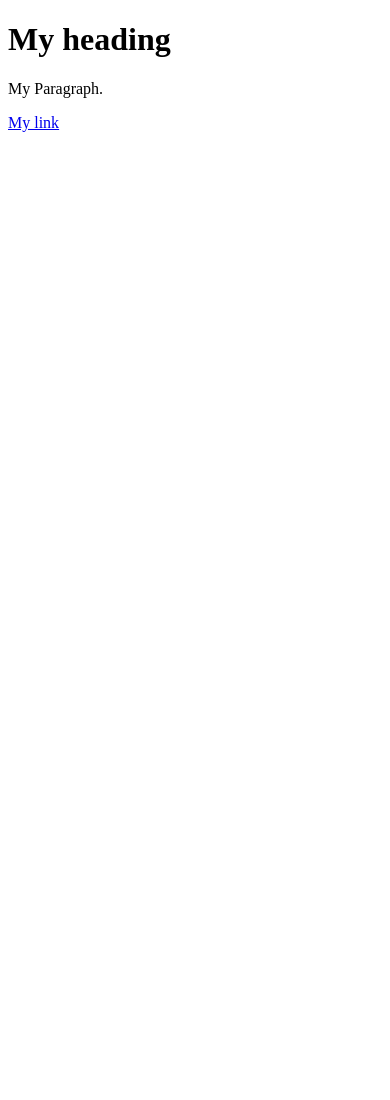
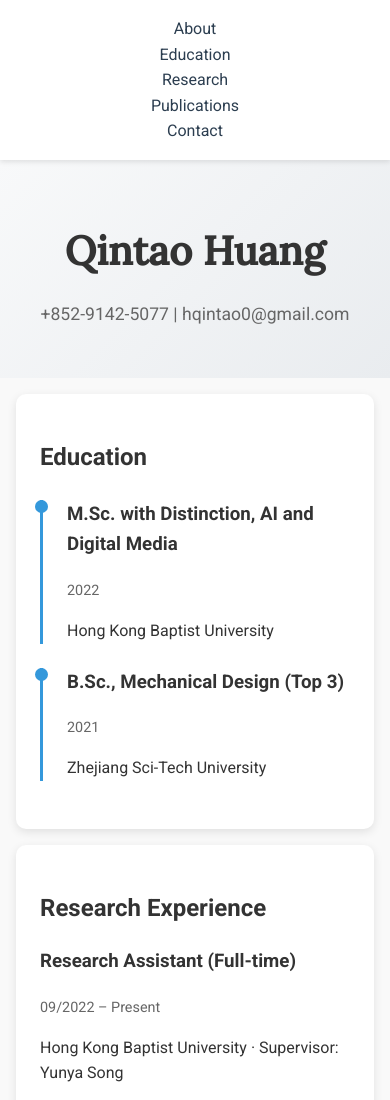
Before and after one commit to aqibufu/aqibufu.github.io, a plain HTML site: page index.html in a window 390 px wide. Shown: the top 1100 px of the page. Before the commit the page ends 844 px from the top, so only its background shows below. Drawn offline with Linux system fonts and the light colour scheme.

Commit message:
Add files via upload

```diff
--- a/index.html
+++ b/index.html
@@ -1,8 +1,105 @@
 <!DOCTYPE html>
-<html>
-   <body>
-    <h1>My heading</h1>
-    <p>My Paragraph.</p>
-    <a href="test.html">My link</a>
-   </body>
+<html lang="en">
+<head>
+    <meta charset="UTF-8">
+    <meta name="viewport" content="width=device-width, initial-scale=1.0">
+    <title>Qintao Huang - Personal Website</title>
+    <link rel="stylesheet" href="style.css">
+    <link href="https://fonts.googleapis.com/css2?family=Roboto:wght@300;400;700&family=Lora:wght@500&display=swap" rel="stylesheet">
+</head>
+<body>
+    <!-- 导航栏 -->
+    <nav>
+        <ul>
+            <li><a href="#about">About</a></li>
+            <li><a href="#education">Education</a></li>
+            <li><a href="#research">Research</a></li>
+            <li><a href="#publications">Publications</a></li>
+            <li><a href="#contact">Contact</a></li>
+        </ul>
+    </nav>
+
+    <!-- 头部 -->
+    <header>
+        <div class="header-content">
+            <h1>Qintao Huang</h1>
+            <p class="contact-info">
+                +852-9142-5077 | hqintao0@gmail.com
+            </p>
+        </div>
+    </header>
+
+    <!-- 主要内容 -->
+    <main>
+        <!-- 教育背景 -->
+        <section id="education" class="card">
+            <h2>Education</h2>
+            <div class="timeline">
+                <div class="timeline-item">
+                    <h3>M.Sc. with Distinction, AI and Digital Media</h3>
+                    <p class="date">2022</p>
+                    <p>Hong Kong Baptist University</p>
+                </div>
+                <div class="timeline-item">
+                    <h3>B.Sc., Mechanical Design (Top 3)</h3>
+                    <p class="date">2021</p>
+                    <p>Zhejiang Sci-Tech University</p>
+                </div>
+            </div>
+        </section>
+
+        <!-- 研究经历 -->
+        <section id="research" class="card">
+            <h2>Research Experience</h2>
+            <div class="experience-item">
+                <h3>Research Assistant (Full-time)</h3>
+                <p class="date">09/2022 – Present</p>
+                <p>Hong Kong Baptist University · Supervisor: Yunya Song</p>
+                <div class="project-list">
+                    <h4>Key Projects:</h4>
+                    <ul>
+                        <li>Anti-Vaccination Infodemic Study (Machine Learning/STM/BERTopic)</li>
+                        <li>Moral Narratives in Climate Discourse (BERT/eMFD)</li>
+                        <li>AI in Communication Research (LLMs/Network Analysis)</li>
+                        <li>Fake News Visualization (R/Network Analysis)</li>
+                    </ul>
+                </div>
+            </div>
+        </section>
+
+        <!-- 出版物 -->
+        <section id="publications" class="card">
+            <h2>Selected Publications</h2>
+            <div class="publication-item">
+                <h3>Conference Papers</h3>
+                <ul class="publication-list">
+                    <li>Mapping AI’s Impact on Communication (ICA 2025)</li>
+                    <li>Climate Change Attitudes Analysis (ICA 2024 - Top Poster Award)</li>
+                    <li>Vaccine Discourse Comparative Research (AEJMC 2024)</li>
+                </ul>
+            </div>
+            <div class="publication-item">
+                <h3>Journal Articles</h3>
+                <ul class="publication-list">
+                    <li>COVID-19 Vaccine Views Analysis (Under Review)</li>
+                </ul>
+            </div>
+        </section>
+    </main>
+
+    <!-- 页脚 -->
+    <footer id="contact">
+        <div class="footer-content">
+            <h3>Research Interests</h3>
+            <p>Social Networks · AI in Communication · Computational Methods · Human-AI Interaction</p>
+            <div class="social-links">
+                <a href="mailto:hqintao0@gmail.com">Email</a>
+                <a href="#" target="_blank">LinkedIn</a>
+                <a href="#" target="_blank">Google Scholar</a>
+            </div>
+        </div>
+    </footer>
+
+    <script src="script.js"></script>
+</body>
 </html>
--- /dev/null
+++ b/script.js
@@ -0,0 +1,9 @@
+// 平滑滚动
+document.querySelectorAll('a[href^="#"]').forEach(anchor => {
+    anchor.addEventListener('click', function (e) {
+        e.preventDefault();
+        document.querySelector(this.getAttribute('href')).scrollIntoView({
+            behavior: 'smooth'
+        });
+    });
+});
--- /dev/null
+++ b/style.css
@@ -0,0 +1,113 @@
+/* 基础样式 */
+:root {
+    --primary-color: #2c3e50;
+    --secondary-color: #3498db;
+    --text-color: #333;
+    --background-color: #f9f9f9;
+}
+
+body {
+    font-family: 'Roboto', sans-serif;
+    line-height: 1.6;
+    color: var(--text-color);
+    background-color: var(--background-color);
+    margin: 0;
+    padding: 0;
+}
+
+/* 导航栏样式 */
+nav {
+    background: rgba(255, 255, 255, 0.95);
+    box-shadow: 0 2px 5px rgba(0,0,0,0.1);
+    position: sticky;
+    top: 0;
+    z-index: 1000;
+}
+
+nav ul {
+    display: flex;
+    justify-content: center;
+    padding: 1rem;
+    margin: 0;
+    list-style: none;
+}
+
+nav a {
+    color: var(--primary-color);
+    text-decoration: none;
+    padding: 0.5rem 1.5rem;
+    transition: color 0.3s;
+}
+
+nav a:hover {
+    color: var(--secondary-color);
+}
+
+/* 头部样式 */
+header {
+    text-align: center;
+    padding: 4rem 2rem;
+    background: linear-gradient(135deg, #f8f9fa 0%, #e9ecef 100%);
+}
+
+.header-content h1 {
+    font-family: 'Lora', serif;
+    font-size: 2.5rem;
+    margin-bottom: 0.5rem;
+}
+
+.contact-info {
+    color: #666;
+    font-size: 1.1rem;
+}
+
+/* 卡片式布局 */
+.card {
+    background: white;
+    margin: 2rem auto;
+    padding: 2rem;
+    border-radius: 10px;
+    box-shadow: 0 3px 10px rgba(0,0,0,0.1);
+    max-width: 800px;
+}
+
+/* 时间线样式 */
+.timeline-item {
+    border-left: 3px solid var(--secondary-color);
+    padding-left: 1.5rem;
+    margin: 1.5rem 0;
+    position: relative;
+}
+
+.timeline-item::before {
+    content: "";
+    position: absolute;
+    left: -8px;
+    top: 0;
+    width: 13px;
+    height: 13px;
+    background: var(--secondary-color);
+    border-radius: 50%;
+}
+
+.date {
+    color: #666;
+    font-size: 0.9rem;
+}
+
+/* 响应式设计 */
+@media (max-width: 768px) {
+    nav ul {
+        flex-direction: column;
+        text-align: center;
+    }
+
+    .card {
+        margin: 1rem;
+        padding: 1.5rem;
+    }
+
+    header {
+        padding: 2rem 1rem;
+    }
+}
```
